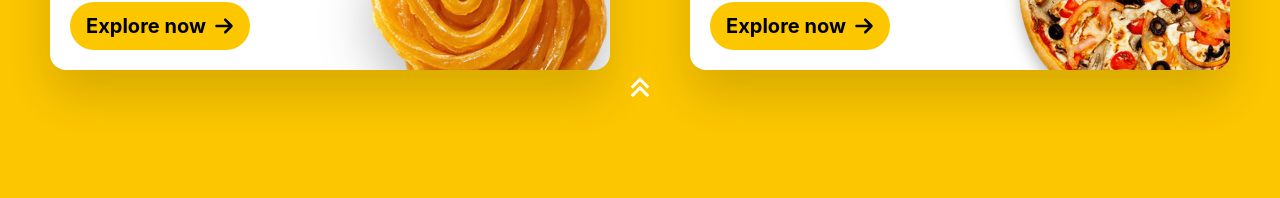
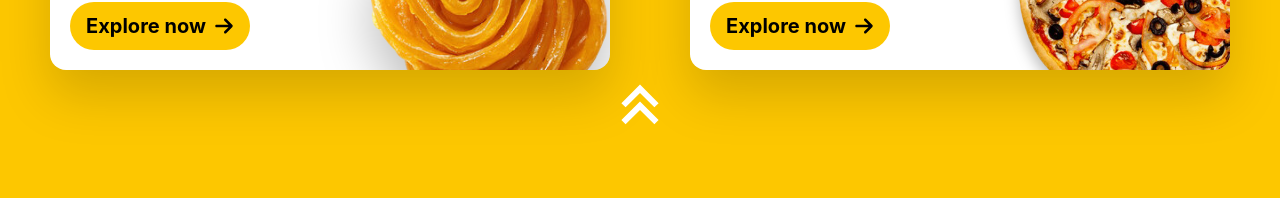
Before and after one commit to digvijay789065/food-order-placing-ui, a React (Vite) app: page / in a window 1280 px wide. Shown: the part 558-756 px from the top of the page. Built offline with nearby package versions, Linux system fonts and the light colour scheme.

Commit message:
Added arrow button in navbar, which scroll on click

```diff
--- a/src/components/Navbar.jsx
+++ b/src/components/Navbar.jsx
@@ -6,6 +6,14 @@ import LocationBar from './Navbar/LocationBar';
 import { RiArrowUpDoubleLine } from "react-icons/ri";
 
 const Navbar = () => {
+
+  const scrollDown = () => {
+      window.scrollBy({
+        top: 700,        // scroll amount
+        behavior: "smooth"
+      });
+    };
+
   return (
     <div>
      <div className='relative h-[95vh] w-full bg-yellow-400'>
@@ -21,8 +29,12 @@ const Navbar = () => {
        <Card1 />
        <Card2 />
       </div>
-      <div className='flex text-4xl items-center justify-center text-white'>
+      <div className='text-center'>
+        <button className='text-7xl text-white active:scale-90 relative hover:text-gray-200'
+          onClick={scrollDown}
+          >
         <RiArrowUpDoubleLine />
+      </button>
       </div>
      </div>
     </div>
```
Also changed, not shown: src/components/foodSection.jsx (line endings or trailing spaces).
